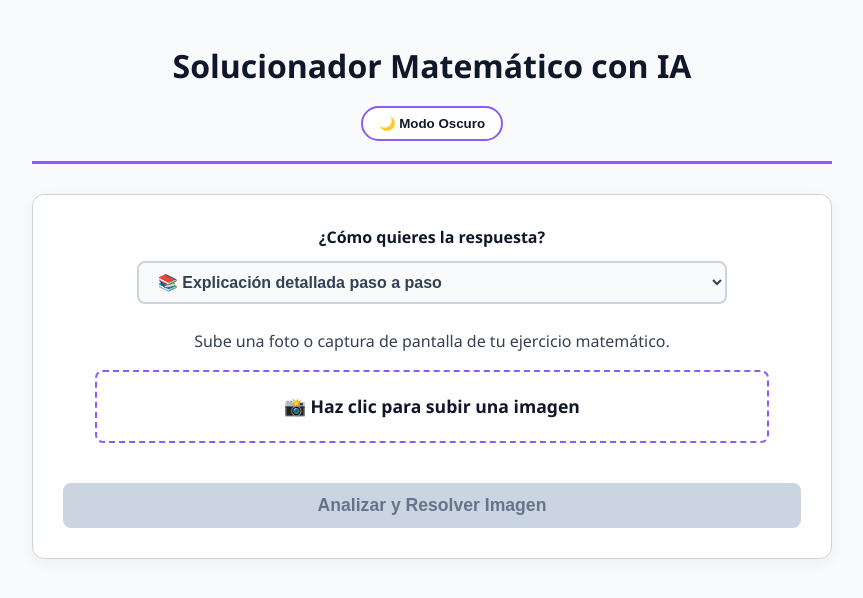
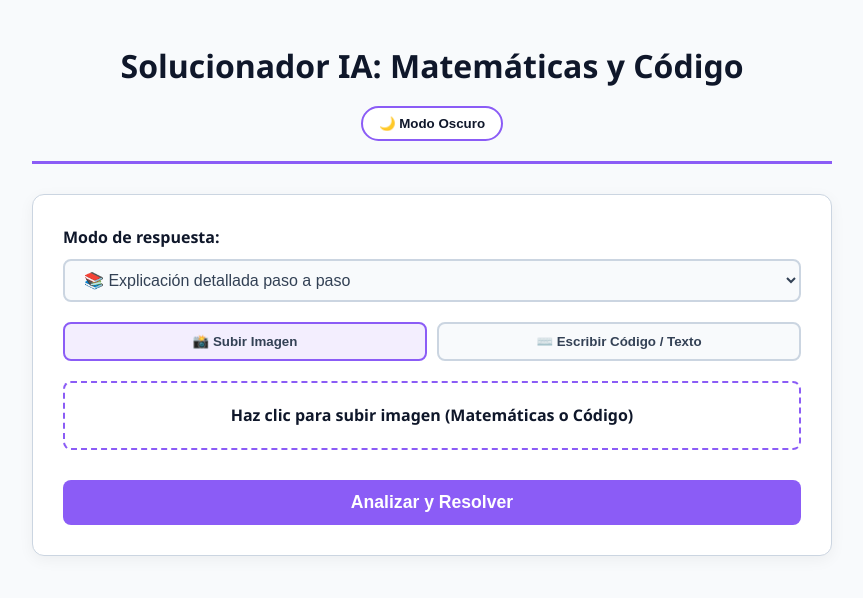
Before and after one commit to Xxdanixx09/math-solver, a Flask app: page / in a window 1280 px wide. Shown: the top 598 px of the page, without its empty margins (208-1071 px from the left). Run offline with Flask 3, Linux system fonts and the light colour scheme; some libraries are stand-ins or nearby versions.

Commit message:
Latest 2

````diff
--- a/app.py
+++ b/app.py
@@ -10,42 +10,51 @@ CORS(app)
 
 client = genai.Client(api_key=os.environ.get("GEMINI_API_KEY"))
 
-# NUEVA RUTA: Esta es la que sirve tu página web cuando entras desde el celular
 @app.route('/')
 def home():
     return render_template('index.html')
 
 @app.route('/resolver', methods=['POST'])
 def resolver_problema():
-    if 'imagen' not in request.files:
-        return jsonify({"error": "No se subió ninguna imagen"}), 400
-
-    file = request.files['imagen']
     modo = request.form.get('modo', 'detallado')
 
+    # Recogemos los datos (puede venir una imagen o un texto escrito)
+    file = request.files.get('imagen')
+    texto_usuario = request.form.get('codigo_texto', '').strip()
+
+    if not file and not texto_usuario:
+        return jsonify({"error": "No se subió ninguna imagen ni se escribió código."}), 400
+
     try:
-        image = Image.open(io.BytesIO(file.read()))
-
         instruccion_modo = ""
         if modo == 'solo_respuesta':
-            instruccion_modo = "Devuelve ÚNICAMENTE la respuesta final del problema. Cero texto explicativo."
+            instruccion_modo = "Devuelve ÚNICAMENTE la respuesta final o la solución directa."
         elif modo == 'procedimiento_directo':
-            instruccion_modo = "Devuelve ÚNICAMENTE las ecuaciones matemáticas paso a paso hasta llegar a la respuesta. NO uses texto explicativo."
+            instruccion_modo = "Devuelve ÚNICAMENTE el procedimiento paso a paso o código corregido, sin explicaciones extensas."
         else:
-            instruccion_modo = "Resuelve el problema paso a paso de forma detallada."
+            instruccion_modo = "Resuelve el problema o explica el código paso a paso de forma detallada."
 
         prompt = f"""
-        Eres un experto en matemáticas. El usuario te enviará una imagen con un problema.
-        1. Leer e interpretar el problema.
-        2. {instruccion_modo}
+        Eres un profesor experto en matemáticas y un desarrollador de software senior.
+        Tu tarea es:
+        1. {instruccion_modo}
+        2. Si la respuesta incluye código, utiliza etiquetas HTML estándar <pre><code>...</code></pre> para mostrarlo limpio.
         3. Retornar TODO el resultado en formato HTML.
         4. Usa MathJax para TODAS las fórmulas matemáticas (usa $ para fórmulas en línea y $$ para bloques).
-        5. Devuelve SOLO el texto HTML limpio sin Markdown.
+        5. Devuelve SOLO el texto HTML limpio sin usar bloques de código Markdown externos como ```html.
         """
+
+        # Preparamos el contenido dependiendo de si envió imagen o texto
+        contents = [prompt]
+        if file:
+            image = Image.open(io.BytesIO(file.read()))
+            contents.append(image)
+        if texto_usuario:
+            contents.append(f"Fragmento de código o problema escrito por el usuario:\n{texto_usuario}")
 
         response = client.models.generate_content(
             model='gemini-3.6-flash',
-            contents=[prompt, image]
+            contents=contents
         )
 
         raw_html = response.text.strip()
@@ -60,5 +69,5 @@ def resolver_problema():
         return jsonify({"error": str(e)}), 500
 
 if __name__ == '__main__':
-    # CAMBIO AQUÍ: host='0.0.0.0' permite conexiones desde tu red Wi-Fi
-    app.run(host='0.0.0.0', debug=True, port=5000)
+    port = int(os.environ.get("PORT", 5000))
+    app.run(host='0.0.0.0', debug=False, port=port)
--- a/templates/index.html
+++ b/templates/index.html
@@ -3,20 +3,16 @@
 <head>
     <meta charset="UTF-8">
     <meta name="viewport" content="width=device-width, initial-scale=1.0">
-    <title>Solucionador Matemático con IA</title>
+    <title>Solucionador de Matemáticas y Código con IA</title>
 
-    <!-- Librería MathJax -->
-    <script src="https://polyfill.io/v3/polyfill.min.js?features=es6"></script>
+    <script src="[https://polyfill.io/v3/polyfill.min.js?features=es6](https://polyfill.io/v3/polyfill.min.js?features=es6)"></script>
     <script>
       MathJax = {
-        tex: {
-          inlineMath: [['$', '$'], ['\\(', '\\)']],
-          displayMath: [['$$', '$$'], ['\\[', '\\]']]
-        },
+        tex: { inlineMath: [['$', '$'], ['\\(', '\\)']], displayMath: [['$$', '$$'], ['\\[', '\\]']] },
         startup: { typeset: false }
       };
     </script>
-    <script id="MathJax-script" async src="https://cdn.jsdelivr.net/npm/mathjax@3/es5/tex-mml-chtml.js"></script>
+    <script id="MathJax-script" async src="[https://cdn.jsdelivr.net/npm/mathjax@3/es5/tex-mml-chtml.js](https://cdn.jsdelivr.net/npm/mathjax@3/es5/tex-mml-chtml.js)"></script>
 
     <style>
         :root {
@@ -67,48 +63,47 @@
         .upload-section {
             background-color: var(--card-bg); padding: 30px; border-radius: 12px;
             box-shadow: 0 4px 15px rgba(0,0,0,0.05); margin-bottom: 30px;
-            text-align: center; border: 1px solid var(--border-color);
+            border: 1px solid var(--border-color);
         }
 
-        /* Estilo para el selector de modo */
         .mode-selector {
-            margin-bottom: 25px;
-            display: flex;
-            flex-direction: column;
-            align-items: center;
-            gap: 10px;
+            margin-bottom: 20px; display: flex; flex-direction: column; gap: 8px;
         }
 
-        .mode-selector select {
-            padding: 10px 15px;
-            border-radius: 8px;
-            border: 2px solid var(--border-color);
-            background-color: var(--bg-color);
-            color: var(--text-main);
-            font-size: 1rem;
-            font-weight: 600;
-            cursor: pointer;
-            width: 80%;
-            outline: none;
+        .mode-selector select, textarea {
+            padding: 10px 15px; border-radius: 8px; border: 2px solid var(--border-color);
+            background-color: var(--bg-color); color: var(--text-main); font-size: 1rem; width: 100%; outline: none; box-sizing: border-box;
         }
 
-        .mode-selector select:focus {
-            border-color: var(--accent-color);
+        .mode-selector select:focus, textarea:focus { border-color: var(--accent-color); }
+
+        /* Pestañas de entrada */
+        .tabs { display: flex; gap: 10px; margin-bottom: 20px; }
+        .tab-btn {
+            flex: 1; padding: 10px; background: var(--bg-color); border: 2px solid var(--border-color);
+            border-radius: 8px; cursor: pointer; font-weight: 600; color: var(--text-main);
+        }
+        .tab-btn.active { border-color: var(--accent-color); background-color: rgba(139, 92, 246, 0.1); }
+
+        .input-panel { display: none; text-align: center; }
+        .input-panel.active { display: block; }
+
+        textarea {
+            resize: vertical; min-height: 120px; font-family: monospace;
         }
 
-        .file-upload-wrapper { position: relative; margin-bottom: 20px; }
+        .file-upload-wrapper { position: relative; margin-bottom: 10px; }
         .file-upload-input { width: 0.1px; height: 0.1px; opacity: 0; position: absolute; z-index: -1; }
 
         .file-upload-label {
-            display: inline-block; padding: 20px 40px; background-color: transparent;
+            display: inline-block; padding: 20px; background-color: transparent;
             color: var(--primary-color); border: 2px dashed var(--accent-color);
-            border-radius: 8px; font-size: 1.1rem; font-weight: 600; cursor: pointer; width: 80%;
+            border-radius: 8px; font-weight: 600; cursor: pointer; width: 100%; box-sizing: border-box;
         }
         .file-upload-label:hover { background-color: rgba(139, 92, 246, 0.1); }
 
         #image-preview {
-            max-width: 100%; max-height: 300px; margin-top: 20px;
-            border-radius: 8px; display: none; box-shadow: 0 2px 5px rgba(0,0,0,0.1);
+            max-width: 100%; max-height: 200px; margin-top: 10px; border-radius: 8px; display: none;
         }
 
         #solve-btn {
@@ -122,52 +117,61 @@
 
         #solution-container {
             display: none; background-color: var(--card-bg); padding: 30px; border-radius: 12px;
-            box-shadow: 0 4px 15px rgba(0,0,0,0.05); border-left: 5px solid var(--success-color);
-            border: 1px solid var(--border-color); border-left: 5px solid var(--success-color);
+            box-shadow: 0 4px 15px rgba(0,0,0,0.05); border: 1px solid var(--border-color); border-left: 5px solid var(--success-color);
         }
-        #math-output { overflow-x: auto; font-size: 1.1rem;}
+        #math-output { overflow-x: auto; font-size: 1rem; }
+        #math-output pre { background: var(--bg-color); padding: 15px; border-radius: 8px; border: 1px solid var(--border-color); }
     </style>
 </head>
 <body>
 
     <div class="header-container">
-        <h1>Solucionador Matemático con IA</h1>
+        <h1>Solucionador IA: Matemáticas y Código</h1>
         <button id="theme-toggle">🌙 Modo Oscuro</button>
     </div>
 
     <div class="upload-section">
 
-        <!-- Nuevo Menú de Opciones -->
         <div class="mode-selector">
-            <label for="modo-resolucion" style="font-weight: bold; color: var(--primary-color);">¿Cómo quieres la respuesta?</label>
+            <label style="font-weight: bold; color: var(--primary-color);">Modo de respuesta:</label>
             <select id="modo-resolucion">
                 <option value="detallado">📚 Explicación detallada paso a paso</option>
-                <option value="procedimiento_directo">⚙️ Solo procedimiento matemático y respuesta (Sin texto)</option>
+                <option value="procedimiento_directo">⚙️ Solo procedimiento / Código directo</option>
                 <option value="solo_respuesta">🎯 Solo la respuesta final</option>
             </select>
         </div>
 
-        <p>Sube una foto o captura de pantalla de tu ejercicio matemático.</p>
-
-        <div class="file-upload-wrapper">
-            <input type="file" id="imageInput" class="file-upload-input" accept="image/*" onchange="previewImage(event)">
-            <label for="imageInput" class="file-upload-label">📸 Haz clic para subir una imagen</label>
+        <!-- Pestañas para elegir entrada -->
+        <div class="tabs">
+            <button class="tab-btn active" onclick="switchTab('image')">📸 Subir Imagen</button>
+            <button class="tab-btn" onclick="switchTab('text')">⌨️ Escribir Código / Texto</button>
         </div>
 
-        <img id="image-preview" alt="Previsualización del problema">
+        <!-- Panel de Imagen -->
+        <div id="panel-image" class="input-panel active">
+            <div class="file-upload-wrapper">
+                <input type="file" id="imageInput" class="file-upload-input" accept="image/*" onchange="previewImage(event)">
+                <label for="imageInput" class="file-upload-label">Haz clic para subir imagen (Matemáticas o Código)</label>
+            </div>
+            <img id="image-preview" alt="Previsualización">
+        </div>
 
-        <button id="solve-btn" onclick="resolverImagen()" disabled>Analizar y Resolver Imagen</button>
+        <!-- Panel de Texto -->
+        <div id="panel-text" class="input-panel">
+            <textarea id="codeInput" placeholder="Pega tu fragmento de código (Java, CSS, Python...) o describe tu problema matemático aquí..."></textarea>
+        </div>
+
+        <button id="solve-btn" onclick="enviarConsulta()">Analizar y Resolver</button>
     </div>
 
-    <div id="loading">La IA está analizando la imagen y calculando la solución... ⚙️</div>
+    <div id="loading">La IA está procesando tu solicitud... ⚙️</div>
 
     <div id="solution-container">
-        <h2 style="color: var(--primary-color); margin-top: 0;">Solución Generada</h2>
+        <h2 style="color: var(--primary-color); margin-top: 0;">Resultado Generado</h2>
         <div id="math-output"></div>
     </div>
 
     <script>
-        // Lógica de Tema Oscuro
         const themeToggleBtn = document.getElementById('theme-toggle');
         const rootElement = document.documentElement;
         if (localStorage.getItem('theme') === 'dark') {
@@ -187,36 +191,60 @@
             }
         });
 
-        // Previsualizar Imagen
+        function switchTab(tab) {
+            document.querySelectorAll('.tab-btn').forEach(b => b.classList.remove('active'));
+            document.querySelectorAll('.input-panel').forEach(p => p.classList.remove('active'));
+
+            if (tab === 'image') {
+                document.querySelectorAll('.tab-btn')[0].classList.add('active');
+                document.getElementById('panel-image').classList.add('active');
+            } else {
+                document.querySelectorAll('.tab-btn')[1].classList.add('active');
+                document.getElementById('panel-text').classList.add('active');
+            }
+        }
+
         function previewImage(event) {
             const input = event.target;
             const preview = document.getElementById('image-preview');
-            const solveBtn = document.getElementById('solve-btn');
             if (input.files && input.files[0]) {
                 const reader = new FileReader();
                 reader.onload = function(e) {
                     preview.src = e.target.result;
                     preview.style.display = 'inline-block';
-                    solveBtn.disabled = false;
                 }
                 reader.readAsDataURL(input.files[0]);
             }
         }
 
-        // Enviar al servidor
-        async function resolverImagen() {
-            const input = document.getElementById('imageInput');
-            const modo = document.getElementById('modo-resolucion').value; // Capturamos la opción elegida
+        async function enviarConsulta() {
+            const modo = document.getElementById('modo-resolucion').value;
+            const imageInput = document.getElementById('imageInput');
+            const codeInput = document.getElementById('codeInput').value.trim();
 
-            if (!input.files[0]) return;
+            const isImageTab = document.getElementById('panel-image').classList.contains('active');
+
+            if (isImageTab && (!imageInput.files || !imageInput.files[0])) {
+                alert("Por favor selecciona una imagen primero.");
+                return;
+            }
+            if (!isImageTab && !codeInput) {
+                alert("Por favor escribe o pega algún código o problema.");
+                return;
+            }
 
             document.getElementById('loading').style.display = 'block';
             document.getElementById('solution-container').style.display = 'none';
             document.getElementById('solve-btn').disabled = true;
 
             const formData = new FormData();
-            formData.append('imagen', input.files[0]);
-            formData.append('modo', modo); // Agregamos la opción al envío
+            formData.append('modo', modo);
+
+            if (isImageTab && imageInput.files[0]) {
+                formData.append('imagen', imageInput.files[0]);
+            } else {
+                formData.append('codigo_texto', codeInput);
+            }
 
             try {
                 const response = await fetch('/resolver', {
@@ -236,7 +264,7 @@
                     MathJax.typesetPromise([outputDiv]).catch(err => console.error(err.message));
                 }
             } catch (error) {
-                alert("Error de conexión. ¿El servidor Python está corriendo?");
+                alert("Error de conexión con el servidor.");
             } finally {
                 document.getElementById('loading').style.display = 'none';
                 document.getElementById('solve-btn').disabled = false;
````
